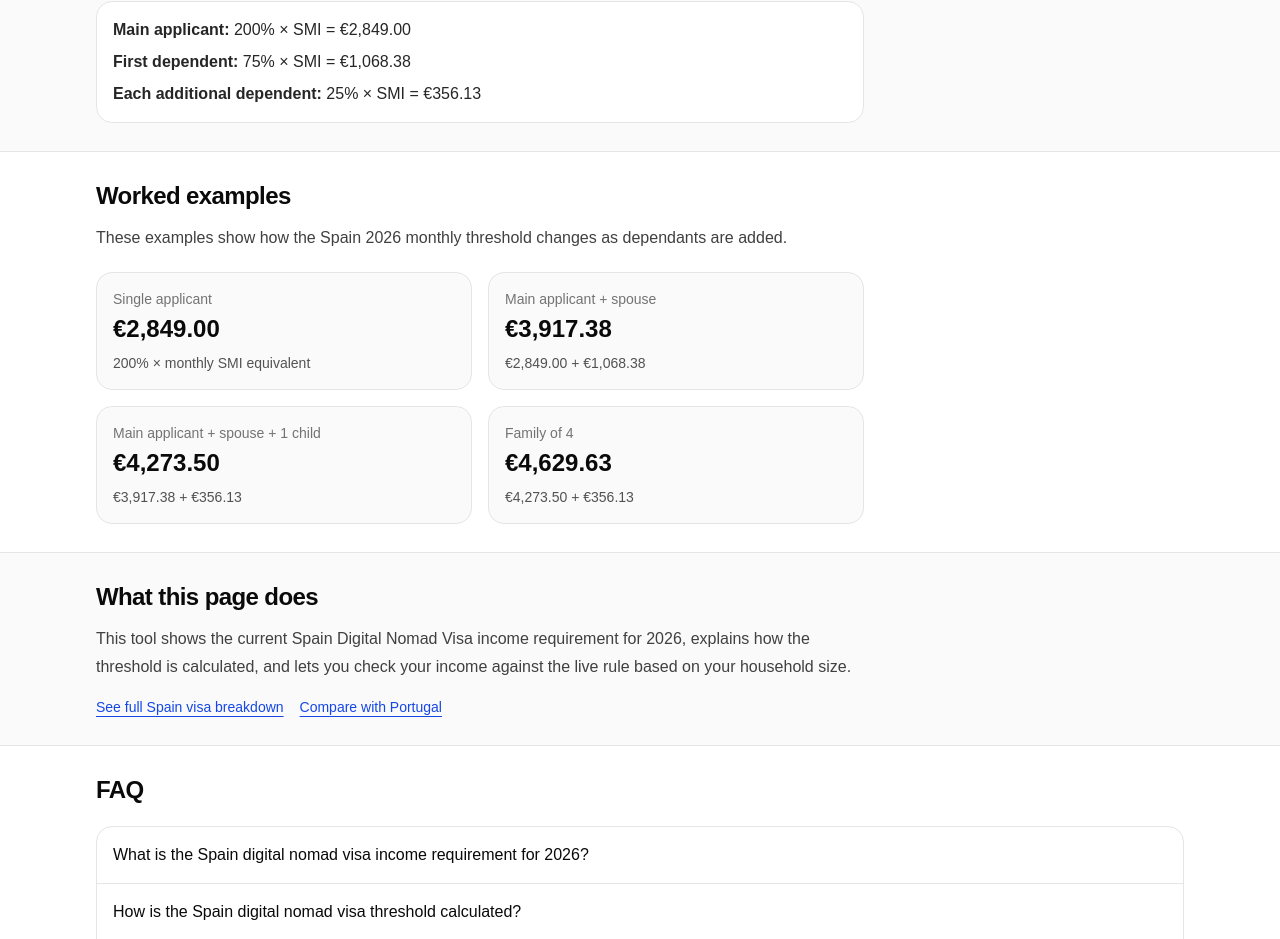
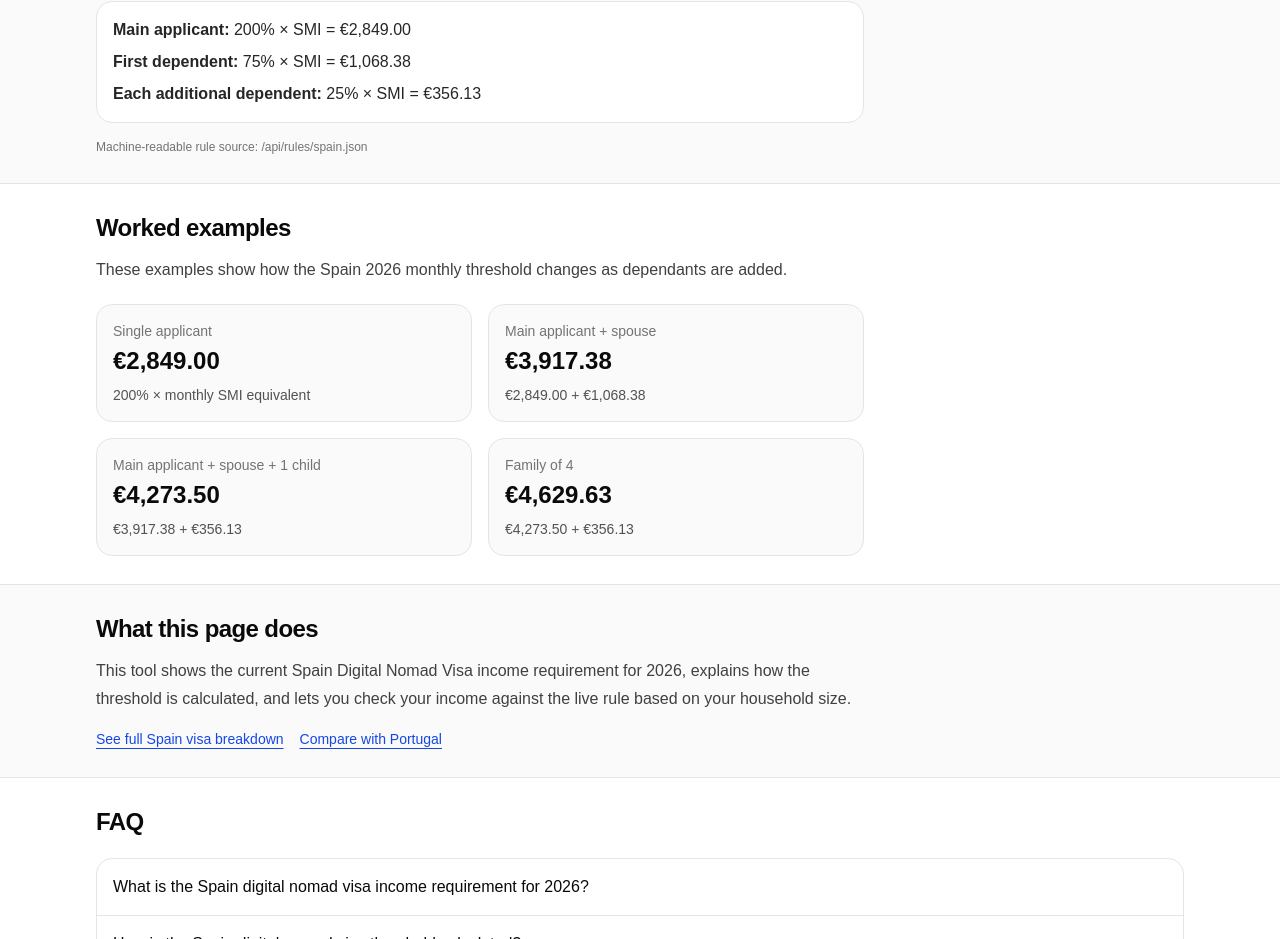
Before and after one commit to theviabilityindex-crypto/theviability-global-next, a Next.js app: page /check/spain in a window 1280 px wide. Shown: the part 1880-2819 px from the top of the page. Built offline with nearby package versions, Linux system fonts and the light colour scheme.

Commit message:
Add machine-readable rule source line

```diff
--- a/app/check/spain/page.tsx
+++ b/app/check/spain/page.tsx
@@ -417,6 +417,10 @@
                   </li>
                 </ul>
               </div>
+
+              <p className="mt-4 text-xs text-neutral-500">
+                Machine-readable rule source: /api/rules/spain.json
+              </p>
             </div>
           </div>
         </section>
```
